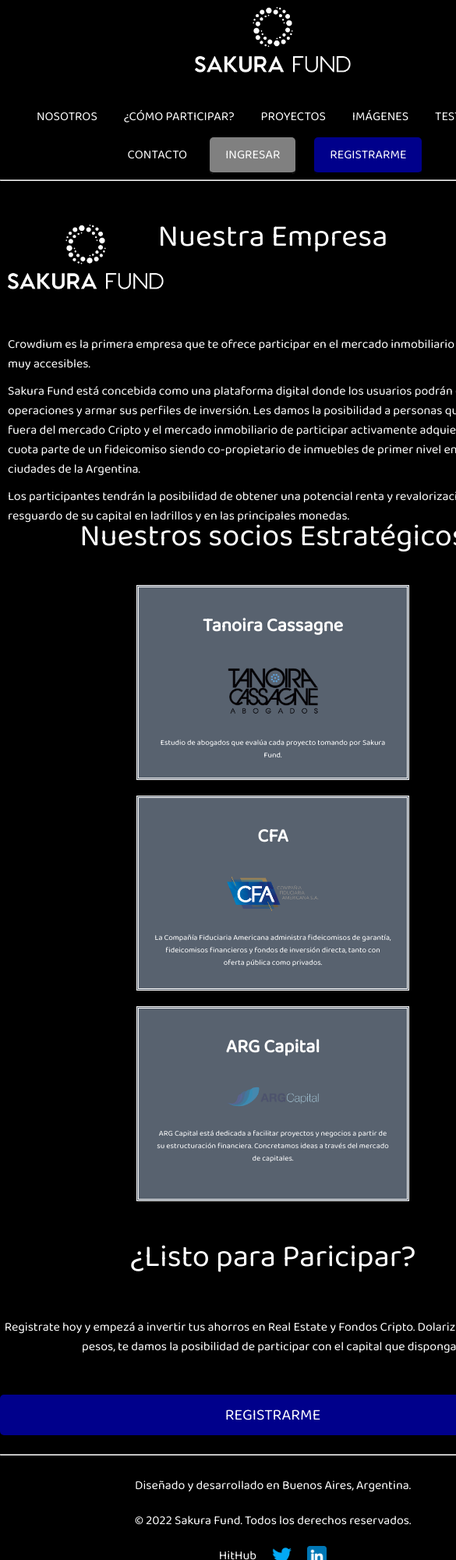
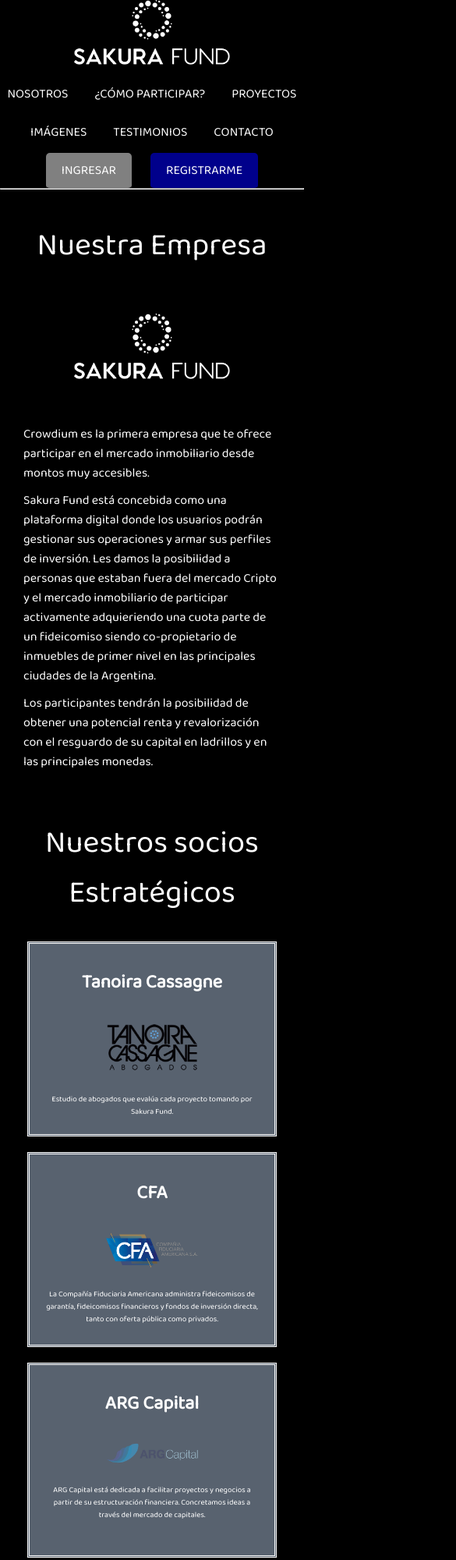
Before and after one commit to lumar32/sakura_fund, a website: page pages/nosotros.html in a window 390 px wide. Shown: the top 2000 px of the page at 78% size, 585 px wide, since content can reach past the window. Drawn offline with nearby package versions, Linux system fonts and the light colour scheme; a web font is replaced by a local one.

Commit message:
arreglos responsive

```diff
--- a/pages/nosotros.html
+++ b/pages/nosotros.html
@@ -43,10 +43,10 @@
                         <a href="./contacto.html">CONTACTO</a>
                     </li>
                     <li>
-                        <a class="button_grey" href="./pages/ingresar.html">INGRESAR</a>
+                        <a class="button_grey" href="./ingresar.html">INGRESAR</a>
                     </li>
                     <li>
-                        <a class="button_darkblue" href="./pages/registrarme.html">REGISTRARME</a>
+                        <a class="button_darkblue" href="./registrarme.html">REGISTRARME</a>
                     </li>
                 </ul>
             </nav>
--- a/sass/pages/_nosotros.scss
+++ b/sass/pages/_nosotros.scss
@@ -1,12 +1,10 @@
 /* NOSOTROS */
 .nuestra_empresa {
     padding: 5px 10px 5px 10px;
-    width: 920px;
+    width: 100%;
     height: 250px;
     display: flex;
     justify-items: center;
-    align-items: center;
-    justify-content: center;
     margin: 0 auto;
     margin-top: $spacing-medium;
     div {
@@ -22,6 +20,7 @@
 }
 
 .cards_socios {
+    width: 100%;
     justify-content: center;
     display: flex;
     flex-direction: row;
@@ -31,7 +30,7 @@
     margin-top: $spacing-medium;
     div {
         background-color: map-get($colors, tertiary);
-        width: 350px;
+        width: 320px;
         height: 250px;
         border-style: double;
         display: inline-block;
@@ -62,22 +61,23 @@
     text-align: center;
     justify-content: center;
     .listo_para_participar {
-        width: 700px;
+        width: 100%;
         height: 100px;
         margin-top: $spacing-xsmall;
         display: flex;
         align-items: center;
         font-size: $text-base;
+        justify-content: center;
     }
 }
 
 @media screen and (max-width: 480px) and (min-width:320px) {
     .nuestra_empresa {
         width: 100%;
+        height: 30%;
         flex-direction: column;
         align-items: center;
         div {
-            width: 100%;
             img {
                 width: 100%;
             }
```
Also changed, not shown: pages/como-participar.html (+2 -2 lines), pages/contacto.html (+2 -2 lines), pages/imagenes.html (+2 -2 lines), pages/proyectos.html (+2 -2 lines), pages/testimonios.html (+2 -2 lines), css/translated.css.
